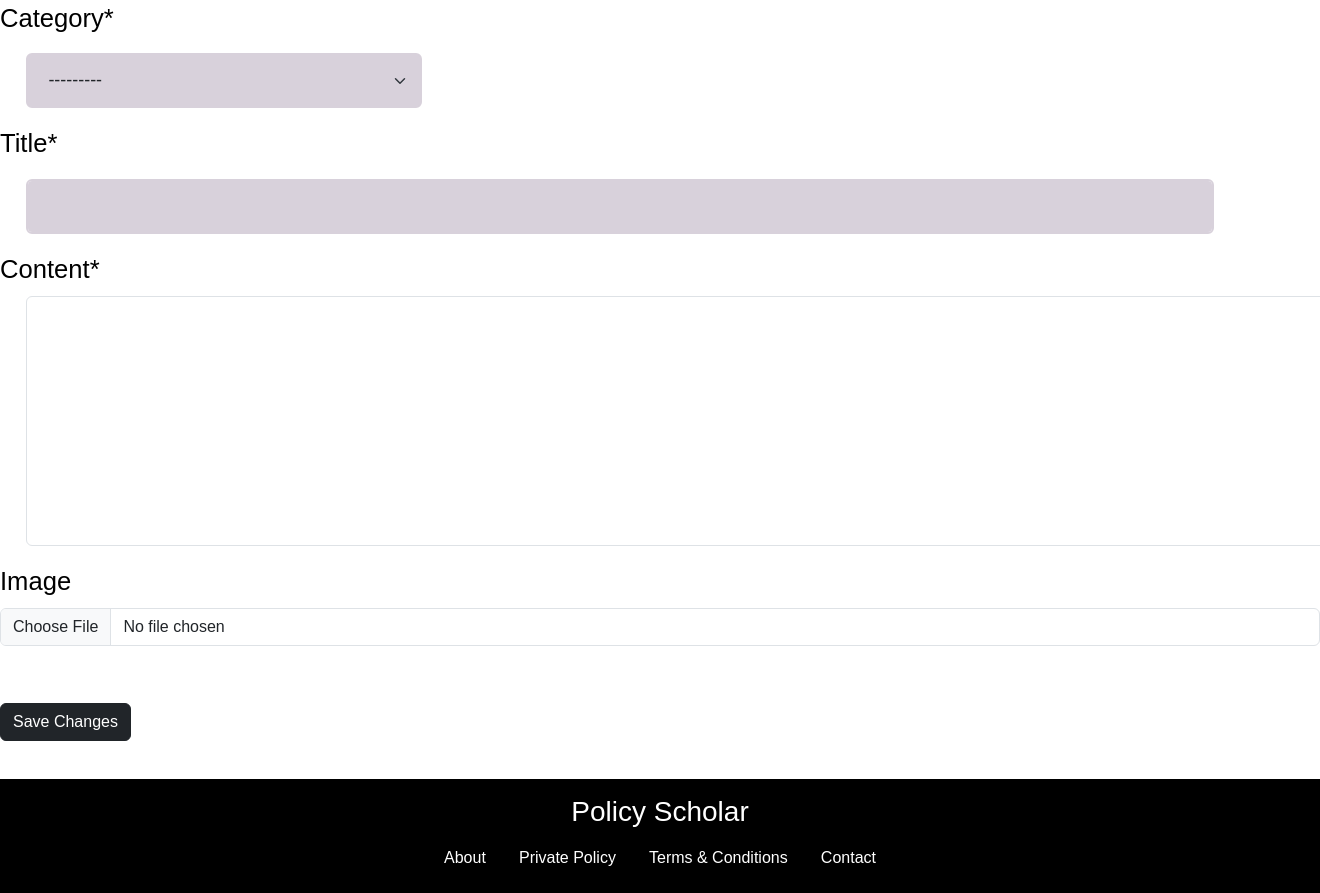
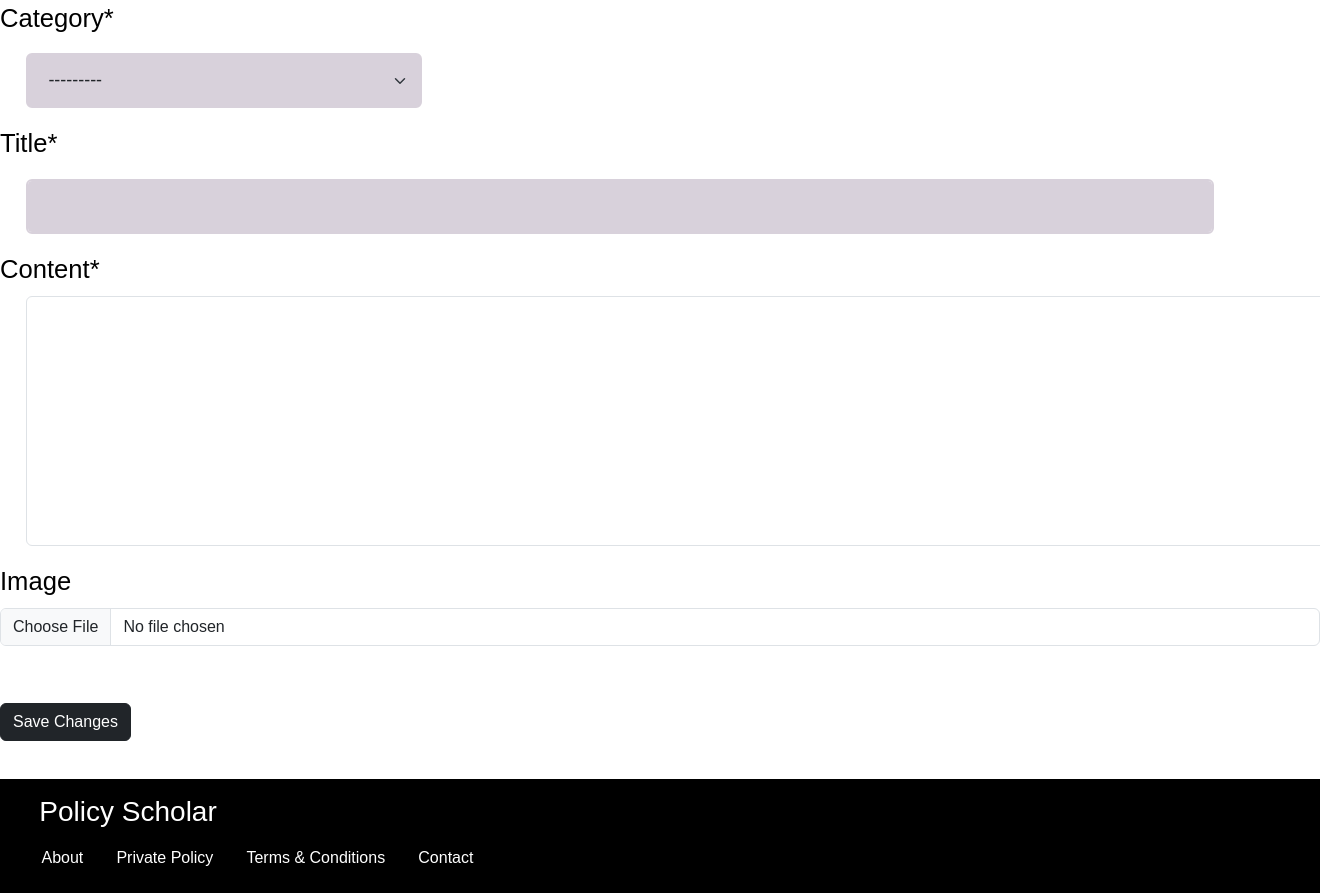
Before and after one commit to divyaa1511/policy-scholar, a Django app: page /post/new in a window 1320 px wide; the page is wider, and only the part inside the window is pictured. Shown: the part 137-1030 px from the top of that part. Run offline with Django 4.2, Linux system fonts and the light colour scheme; a user stored in the database is signed in; some libraries are stand-ins or nearby versions; some web fonts are replaced.

Commit message:
Update post_form.html

```diff
--- a/policy/templates/policy/post_form.html
+++ b/policy/templates/policy/post_form.html
@@ -11,7 +11,7 @@
     <link rel="preconnect" href="https://fonts.googleapis.com" />
     <link rel="preconnect" href="https://fonts.gstatic.com" crossorigin />
    <link
-      href="https://fonts.googleapis.com/css2?family=Dancing+Script&family=Josefin+Sans:ital,wght@0,100;1,100&family=Merriweather:wght@300&family=Mukta:wght@300&family=Nunito+Sans:wght@300&family=Patrick+Hand&family=Silkscreen&display=swap"
+      href="https://fonts.googleapis.com/css2?family=Dancing+Script&family=Josefin+Sans:ital,wght@0,100;1,100&family=Merriweather:wght@300&family=Mukta:wght@300&family=Nunito+Sans:wght@300&family=Patrick+Hand&family=Rye&family=Silkscreen&display=swap"
       rel="stylesheet"
     />
     <link href="https://cdn.jsdelivr.net/npm/bootstrap@5.3.0-alpha2/dist/css/bootstrap.min.css" rel="stylesheet" integrity="sha384-aFq/bzH65dt+w6FI2ooMVUpc+21e0SRygnTpmBvdBgSdnuTN7QbdgL+OapgHtvPp" crossorigin="anonymous">
@@ -105,12 +105,12 @@
 
   <footer class="bg-dark text-center text-white" style="background-color:black;">
 
-    <div class="text-center p-3" style="background-color: black;">
+  <div class="text-start p-3" style="background-color: black; ">
 
-      <h3>Policy Scholar </h3>
+    <h3 style="color:white; text-decoration:none;"> &nbsp;&nbsp; Policy Scholar </h3>
 
-      <a class="btn btn-link" style="color:white; text-decoration:none; " href="{% url 'index' %}"
-      >About</a>
+    <a class="btn btn-link" style="color:white; text-decoration:none;" href="{% url 'index' %}"
+    > &nbsp;&nbsp; About</a>
     <a class="btn btn-link" style="color:white; text-decoration:none;" href="{% url 'index' %}"
     >Private Policy</a>
     <a class="btn btn-link" style="color:white; text-decoration:none;" href="{% url 'index' %}"
@@ -118,6 +118,8 @@
     <a class="btn btn-link" style="color:white; text-decoration:none;" href="{% url 'index' %}"
     >Contact</a>
 
-
+  </div>
+  <!-- Copyright -->
+</footer>
 </body>
 </html>
```
Lines whose indentation alone changed are shown as unchanged.
